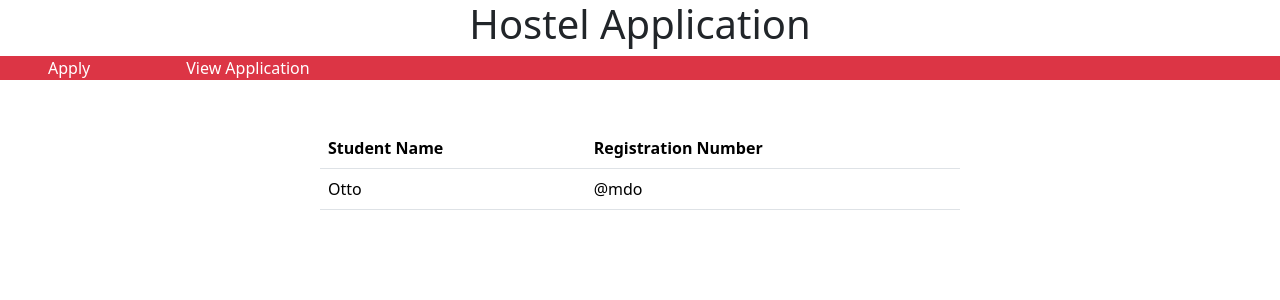
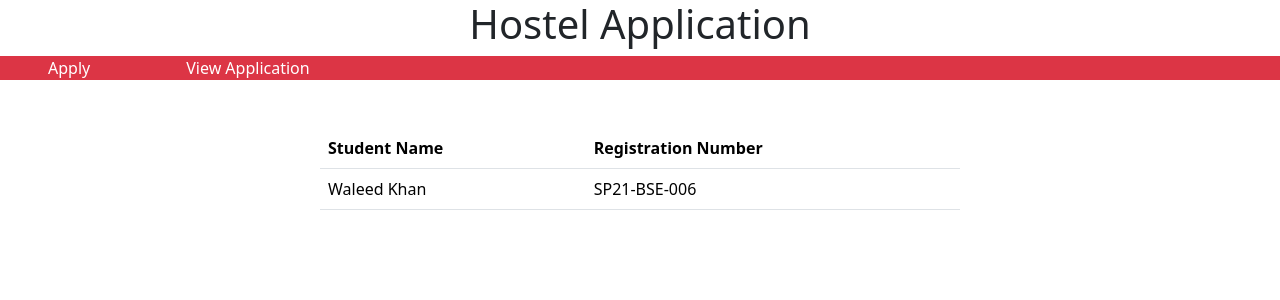
Before and after one commit to WaleedKhan1123/Hostel-Application, a React (Create React App) app in the folder frontend/: page /ViewApplicants in a window 1280 px wide. Shown: the top 300 px of the page. Built offline with nearby package versions, Linux system fonts and the light colour scheme.

Commit message:
Hostel Application

```diff
--- a/frontend/src/components/ViewApplicant.js
+++ b/frontend/src/components/ViewApplicant.js
@@ -11,8 +11,8 @@ const ViewApplicant= () => {
   </thead>
   <tbody>
     <tr>
-      <td>Otto</td>
-      <td>@mdo</td>
+      <td>Waleed Khan</td>
+      <td>SP21-BSE-006</td>
     </tr>
   </tbody>
 </table>
```
